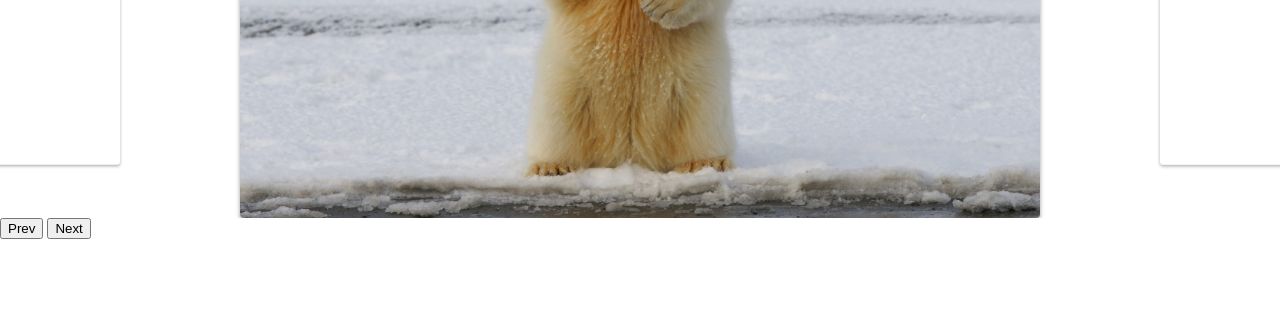
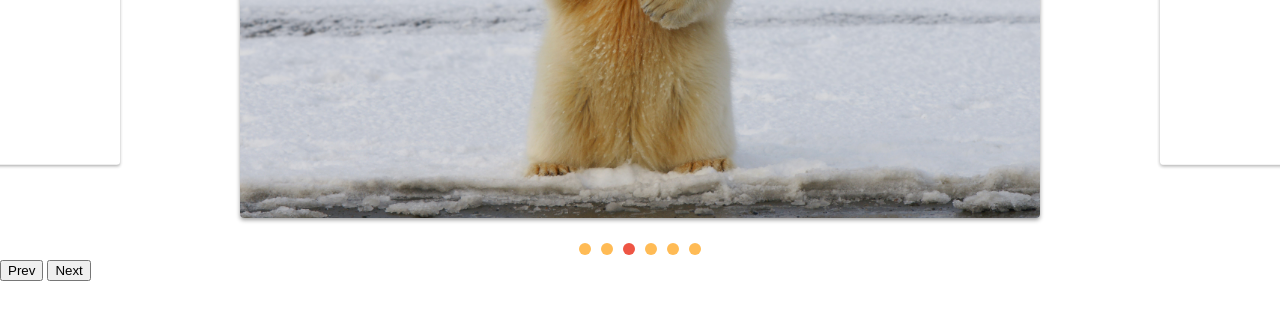
Before and after one commit to JoasGomes/Slide-proj, a plain HTML site: page index.html in a window 1280 px wide. Shown: the part 315-634 px from the top of the page. Drawn offline with Linux system fonts and the light colour scheme.

Commit message:
paginação

```diff
--- a/css/style.css
+++ b/css/style.css
@@ -43,3 +43,23 @@ img {
     opacity: 1;
     transform: scale(1);
 }
+
+[data-control="slide"] {
+    display: flex;
+    justify-content: center;
+    margin-top: 20px;
+}
+
+[data-control="slide"] li {
+    width: 12px;
+    height: 12px;
+    background: #FB5;
+    border-radius: 50%;
+    overflow: hidden;
+    text-indent: -999px;
+    margin: 5px;
+}
+
+[data-control="slide"] li.active, [data-control="slide"] li:hover {
+    background: #E54;
+}
--- a/js/script.js
+++ b/js/script.js
@@ -3,3 +3,5 @@ import { SlideNav } from "./slide.js";
 const slide = new SlideNav('.slide', '.slide-wrapper');
 slide.init();
 slide.addArrow('.prev', '.next');
+
+slide.addControl();
--- a/js/slide.js
+++ b/js/slide.js
@@ -4,6 +4,7 @@ export class Slide {
         this.wrapper = document.querySelector(wrapper);
         this.dist = { finalPosition: 0, startX: 0, movement: 0 }
         this.activeClass = 'active';
+        this.changeEvent = new Event('changeEvent');
     }
 
     transition(active) {
@@ -106,6 +107,7 @@ export class Slide {
         this.slidesIndexNav(index);
         this.dist.finalPosition = activeSlide.position;
         this.changeActiveClass();
+        this.wrapper.dispatchEvent(this.changeEvent)
     }
 
     changeActiveClass() {
@@ -145,6 +147,11 @@ export class Slide {
 }
 
 export class SlideNav extends Slide {
+    constructor(slide, wrapper) {
+        super(slide, wrapper);
+        this.bindControlEvents();
+    }
+
     addArrow(prev, next) {
         this.prevElement = document.querySelector(prev);
         this.nextElement = document.querySelector(next);
@@ -155,4 +162,42 @@ export class SlideNav extends Slide {
         this.prevElement.addEventListener('click', this.activePrevSlide);
         this.nextElement.addEventListener('click', this.activeNextSlide);
     }
+
+    createControl() {
+        const control = document.createElement('ul');
+        control.dataset.control = 'slide';
+
+        this.slideArray.forEach((item, index) => {
+            control.innerHTML += `<li><a href="#slide${index + 1}">${index + 1}</a></li>`;
+        })
+        this.wrapper.appendChild(control);
+        return control;
+    }
+
+    eventControl(item, index) {
+        item.addEventListener('click', (event) => {
+            event.preventDefault();
+            this.changeSlide(index);
+        });
+        this.wrapper.addEventListener('changeEvent', this.activeControlItem);
+    }
+
+    activeControlItem() {
+        this.controlArray.forEach(item => item.classList.remove(this.activeClass));
+        this.controlArray[this.index.active].classList.add(this.activeClass);
+    }
+
+    addControl(customControl) {
+        this.control = document.querySelector(customControl) || this.createControl();
+        this.controlArray = [...this.control.children];
+
+        this.activeControlItem();
+        this.controlArray.forEach(this.eventControl);
+
+    }
+
+    bindControlEvents() {
+        this.eventControl = this.eventControl.bind(this);
+        this.activeControlItem = this.activeControlItem.bind(this);
+    }
 }
```
